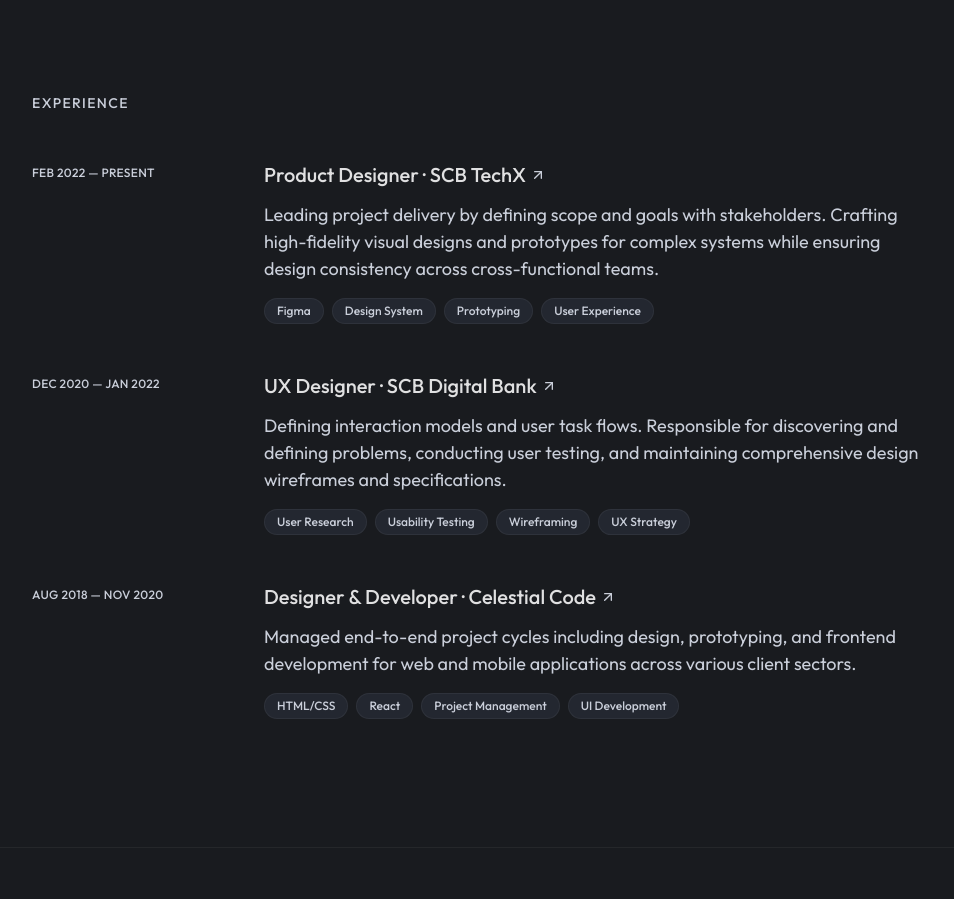
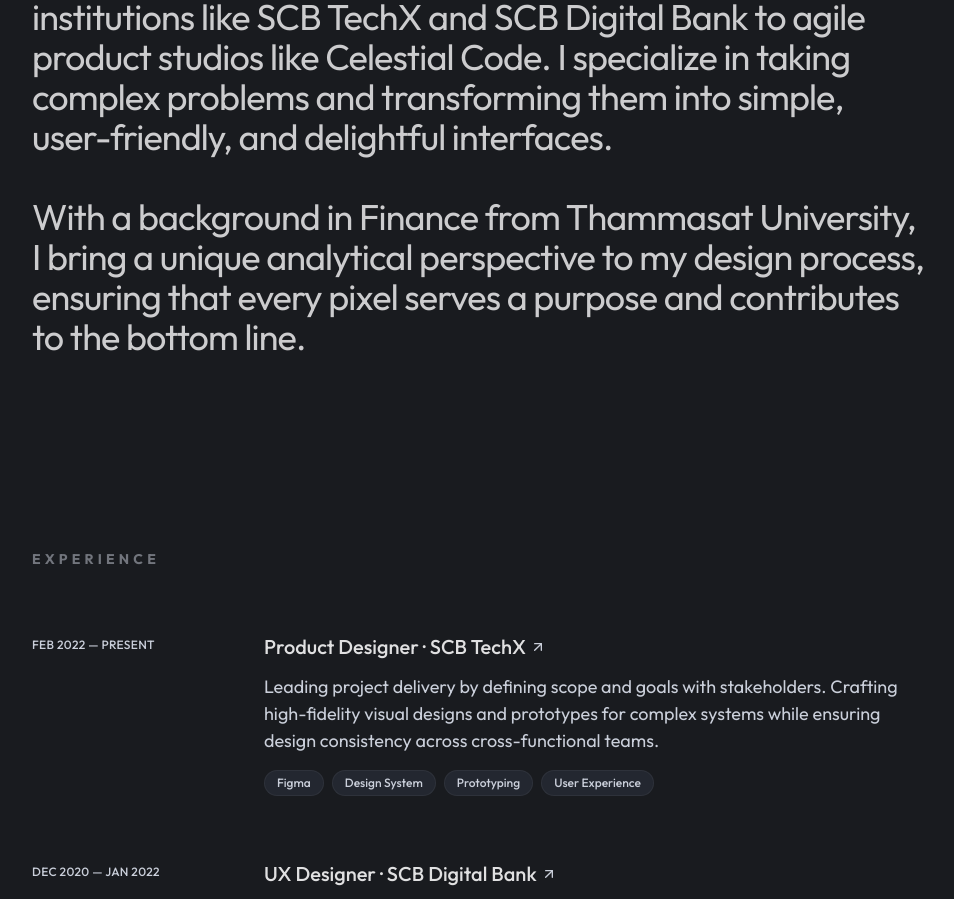
Before and after one commit to pakincht-bit/pakincht, a React (Vite) app in the folder portfolio-pakincht/: page / in a window 1280 px wide. Shown: the part 1891-2790 px from the top of the page, without its empty margins (160-1114 px from the left). Built offline with nearby package versions, Linux system fonts and the light colour scheme.

Commit message:
add SEO tags, add Google drive link

```diff
--- a/portfolio-pakincht/App.tsx
+++ b/portfolio-pakincht/App.tsx
@@ -1,10 +1,55 @@
-import React, { useState, useEffect } from 'react';
+
+import React, { useState, useEffect, useRef } from 'react';
 import Navbar from './components/Navbar';
 import Hero from './components/Hero';
 import ExperienceSection from './components/ExperienceSection';
 import ProjectSection from './components/ProjectSection';
 import ProjectDetail from './components/ProjectDetail';
 import { ABOUT_TEXT, PROJECTS } from './constants';
+
+// Added delay prop to ScrollReveal to support staggered animations
+const ScrollReveal: React.FC<{
+  children: React.ReactNode;
+  className?: string;
+  id?: string;
+  'aria-label'?: string;
+  delay?: number;
+}> = ({ children, className, id, 'aria-label': ariaLabel, delay = 0 }) => {
+  const [isVisible, setIsVisible] = useState(false);
+  const domRef = useRef<HTMLDivElement>(null);
+
+  useEffect(() => {
+    const observer = new IntersectionObserver(entries => {
+      entries.forEach(entry => {
+        if (entry.isIntersecting) {
+          setIsVisible(true);
+          observer.unobserve(entry.target);
+        }
+      });
+    }, { threshold: 0.1 });
+
+    const current = domRef.current;
+    if (current) observer.observe(current);
+
+    return () => {
+      if (current) observer.unobserve(current);
+    };
+  }, []);
+
+  return (
+    <div
+      ref={domRef}
+      id={id}
+      aria-label={ariaLabel}
+      className={`${className} transition-all duration-1000 transform ${
+        isVisible ? 'opacity-100 translate-y-0' : 'opacity-0 translate-y-12'
+      }`}
+      style={{ transitionDelay: isVisible ? `${delay}ms` : '0ms' }}
+    >
+      {children}
+    </div>
+  );
+};
 
 const App: React.FC = () => {
   const [selectedProjectId, setSelectedProjectId] = useState<string | null>(null);
@@ -56,31 +101,32 @@ const App: React.FC = () => {
         <Hero />
 
         <main className="px-4 sm:px-8 lg:px-12 mt-6">
-          {/* Main Case Studies - Full width of 7xl container */}
-          <section id="projects" className="mb-32">
+          {/* Main Case Studies */}
+          <section id="projects" className="mb-48">
             <ProjectSection onSelectProject={handleSelectProject} />
           </section>
 
-          {/* Centered Content Block (About & Experience) - Using max-w-4xl for readability */}
+          {/* Centered Content Block (About & Experience) */}
           <div className="max-w-4xl mx-auto">
 
-            {/* Bio / About */}
-            <section id="about" className="mb-32 scroll-mt-24" aria-label="About me">
-              <h2 className="text-sm font-medium uppercase tracking-widest text-text-muted mb-8 text-left">About me</h2>
-              <div className="text-text-muted leading-relaxed space-y-6 font-normal text-lg lg:text-xl text-left">
-                {ABOUT_TEXT.split('\n\n').map((paragraph, i) => (
-                    <p key={i}>{paragraph}</p>
+            {/* Bio / About - Each paragraph now reveals in order with staggered delay */}
+            <div id="about" className="mb-48 scroll-mt-24" aria-label="About me">
+              <div className="text-text-muted leading-tight space-y-10 font-normal text-2xl sm:text-3xl lg:text-4xl text-left tracking-tight">
+                {ABOUT_TEXT.split('\n\n').filter(p => p.trim() !== '').map((paragraph, i) => (
+                    <ScrollReveal key={i} delay={i * 200}>
+                      <p className="text-text-main/90 hover:text-text-main transition-colors duration-500 cursor-default">
+                        {paragraph.trim()}
+                      </p>
+                    </ScrollReveal>
                 ))}
               </div>
-            </section>
-
-            {/* Side Projects Section Hidden for now */}
+            </div>
 
             {/* Work History */}
-            <section id="experience" className="mb-32 scroll-mt-24">
-              <h2 className="text-sm font-medium uppercase tracking-widest text-text-muted mb-12 text-left">Experience</h2>
+            <ScrollReveal id="experience" className="mb-48 scroll-mt-24">
+              <h2 className="text-sm font-bold uppercase tracking-[0.3em] text-text-muted mb-16 opacity-50">Experience</h2>
               <ExperienceSection />
-            </section>
+            </ScrollReveal>
 
           </div>
 
--- a/portfolio-pakincht/components/ExperienceSection.tsx
+++ b/portfolio-pakincht/components/ExperienceSection.tsx
@@ -1,13 +1,36 @@
-
-import React from 'react';
+import React, { useEffect, useRef, useState } from 'react';
 import { EXPERIENCES } from '../constants';
 import { ArrowUpRight } from 'lucide-react';
 
-const ExperienceSection: React.FC = () => {
+const ExperienceItem: React.FC<{ exp: typeof EXPERIENCES[0]; index: number }> = ({ exp, index }) => {
+  const [isVisible, setIsVisible] = useState(false);
+  const domRef = useRef<HTMLLIElement>(null);
+
+  useEffect(() => {
+    const observer = new IntersectionObserver(entries => {
+      entries.forEach(entry => {
+        if (entry.isIntersecting) {
+          setIsVisible(true);
+          observer.unobserve(entry.target);
+        }
+      });
+    }, { threshold: 0.1 });
+
+    const current = domRef.current;
+    if (current) observer.observe(current);
+
+    return () => {
+      if (current) observer.unobserve(current);
+    };
+  }, []);
+
   return (
-    <ol className="flex flex-col gap-12">
-      {EXPERIENCES.map((exp) => (
-        <li key={exp.id} className="group relative">
+    <li
+      ref={domRef}
+      className={`group relative transition-all duration-1000 transform delay-[${index * 100}ms] ${
+        isVisible ? 'opacity-100 translate-y-0' : 'opacity-0 translate-y-8'
+      }`}
+    >
       <div className="grid sm:grid-cols-4 gap-4 sm:gap-8">
         <header className="text-xs font-medium uppercase tracking-wide text-text-muted pt-1">
           {exp.period}
@@ -40,6 +63,14 @@ const ExperienceSection: React.FC = () => {
         </div>
       </div>
     </li>
+  );
+};
+
+const ExperienceSection: React.FC = () => {
+  return (
+    <ol className="flex flex-col gap-16">
+      {EXPERIENCES.map((exp, index) => (
+        <ExperienceItem key={exp.id} exp={exp} index={index} />
       ))}
     </ol>
   );
--- a/portfolio-pakincht/components/Hero.tsx
+++ b/portfolio-pakincht/components/Hero.tsx
@@ -1,3 +1,4 @@
+
 import React from 'react';
 import RollingLink from './RollingLink';
 
@@ -15,12 +16,11 @@ const Hero: React.FC = () => {
               target="_blank"
               rel="noreferrer"
               className="font-semibold text-white"
+              autoRoll={true}
             />.
           </span>
         </h1>
       </div>
-
-
     </section>
   );
 };
--- a/portfolio-pakincht/components/Navbar.tsx
+++ b/portfolio-pakincht/components/Navbar.tsx
@@ -1,5 +1,5 @@
 import React from 'react';
-import { Mail, Linkedin, FileText } from 'lucide-react';
+import { Mail, Linkedin } from 'lucide-react';
 import RollingLink from './RollingLink';
 
 const Navbar: React.FC = () => {
@@ -37,13 +37,12 @@ const Navbar: React.FC = () => {
         </li>
         <li>
           <a
-            href="#"
+            href="https://drive.google.com/file/d/1YKZMsIFGna-Wv_SDxNOOZy2_Uhd8170q/view?usp=sharing"
             target="_blank"
             rel="noreferrer"
-            className="flex items-center justify-center w-10 h-10 text-text-muted hover:text-text-main hover:bg-white/5 rounded-full transition-all duration-300"
-            aria-label="Resume"
+            className="flex items-center px-4 h-10 text-sm font-medium text-text-muted hover:text-text-main hover:bg-white/5 rounded-full border border-white/5 transition-all duration-300 uppercase tracking-widest"
           >
-            <FileText size={20} strokeWidth={1.5} fill="currentColor" fillOpacity={0.2} />
+            resume
           </a>
         </li>
       </ul>
--- a/portfolio-pakincht/components/RollingLink.tsx
+++ b/portfolio-pakincht/components/RollingLink.tsx
@@ -1,4 +1,5 @@
-import React from 'react';
+
+import React, { useState, useEffect } from 'react';
 
 interface RollingLinkProps {
   name: string;
@@ -6,9 +7,31 @@ interface RollingLinkProps {
   target?: string;
   rel?: string;
   className?: string;
+  autoRoll?: boolean;
 }
 
-const RollingLink: React.FC<RollingLinkProps> = ({ name, href, target, rel, className }) => {
+const RollingLink: React.FC<RollingLinkProps> = ({ name, href, target, rel, className, autoRoll }) => {
+  const [isAutoRolling, setIsAutoRolling] = useState(false);
+
+  useEffect(() => {
+    if (autoRoll) {
+      // Trigger the "demo" roll after a delay
+      const startTimer = setTimeout(() => {
+        setIsAutoRolling(true);
+      }, 1000);
+
+      // Roll back after it stays up for a bit
+      const endTimer = setTimeout(() => {
+        setIsAutoRolling(false);
+      }, 2200);
+
+      return () => {
+        clearTimeout(startTimer);
+        clearTimeout(endTimer);
+      };
+    }
+  }, [autoRoll]);
+
   return (
     <a
       href={href}
@@ -20,8 +43,10 @@ const RollingLink: React.FC<RollingLinkProps> = ({ name, href, target, rel, clas
         {name.split('').map((char, i) => (
           <span
             key={i}
-            className="relative inline-block transition-transform duration-500 ease-[cubic-bezier(0.76,0,0.24,1)] group-hover:-translate-y-full"
-            style={{ transitionDelay: `${i * 15}ms` }}
+            className={`relative inline-block transition-transform duration-700 ease-[cubic-bezier(0.76,0,0.24,1)] group-hover:-translate-y-full ${
+              isAutoRolling ? '-translate-y-full' : ''
+            }`}
+            style={{ transitionDelay: `${i * 20}ms` }}
           >
             <span className="block">{char === ' ' ? '\u00A0' : char}</span>
             <span className="absolute top-full left-0 block">
--- a/portfolio-pakincht/index.html
+++ b/portfolio-pakincht/index.html
@@ -1,9 +1,32 @@
+
 <!DOCTYPE html>
 <html lang="en" class="scroll-smooth">
   <head>
     <meta charset="UTF-8" />
     <meta name="viewport" content="width=device-width, initial-scale=1.0" />
-    <title>Pakin Chitwaranggoon | Product Designer</title>
+
+    <!-- SEO & Meta Tags -->
+    <title>Pakin Chitwaranggoon — Product Designer</title>
+    <meta name="title" content="Pakin Chitwaranggoon — Product Designer" />
+    <meta name="description" content="Product designer - Bridging Business Strategy, User Experience, and AI-Powered Product Development through Technical Engineering." />
+
+    <!-- Favicon -->
+    <link rel="icon" type="image/png" href="https://i.postimg.cc/G3NW7KRF/logo.png" />
+
+    <!-- Open Graph / Facebook -->
+    <meta property="og:type" content="website" />
+    <meta property="og:url" content="https://pakincht.com/" />
+    <meta property="og:title" content="Pakin Chitwaranggoon — Product Designer" />
+    <meta property="og:description" content="Product designer - Bridging Business Strategy, User Experience, and AI-Powered Product Development through Technical Engineering." />
+    <meta property="og:image" content="https://i.postimg.cc/WpKBW8VH/seo-og.png" />
+
+    <!-- Twitter -->
+    <meta property="twitter:card" content="summary_large_image" />
+    <meta property="twitter:url" content="https://pakincht.com/" />
+    <meta property="twitter:title" content="Pakin Chitwaranggoon — Product Designer" />
+    <meta property="twitter:description" content="Product designer - Bridging Business Strategy, User Experience, and AI-Powered Product Development through Technical Engineering." />
+    <meta property="twitter:image" content="https://i.postimg.cc/WpKBW8VH/seo-og.png" />
+
     <!-- Outfit is a very close alternative to Google Sans -->
     <link rel="preconnect" href="https://fonts.googleapis.com">
     <link rel="preconnect" href="https://fonts.gstatic.com" crossorigin>
```
Lines whose indentation alone changed are shown as unchanged.
